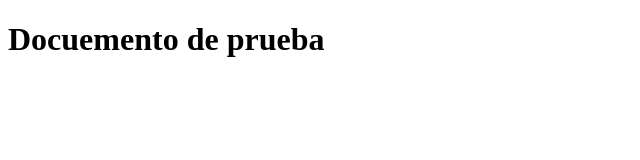
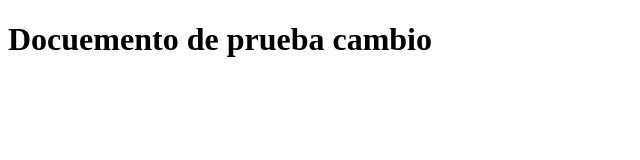
Before and after one commit to frankVillaLobo/Hospital_versionFrank, a plain HTML site: page index.html in a window 1280 px wide. Shown: the whole page, without its empty margins (0-640 px from the left). Drawn offline with Linux system fonts and the light colour scheme.

Commit message:
cambio index html

```diff
--- a/index.html
+++ b/index.html
@@ -7,6 +7,6 @@
     <title>Document</title>
 </head>
 <body>
-    <h1>Docuemento de prueba</h1>
+    <h1>Docuemento de prueba cambio</h1>
 </body>
 </html>
```
